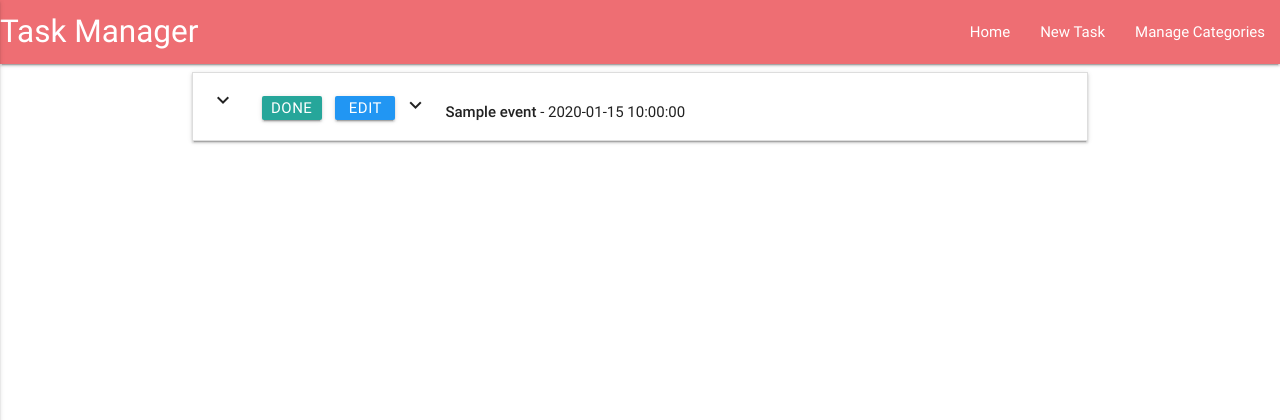
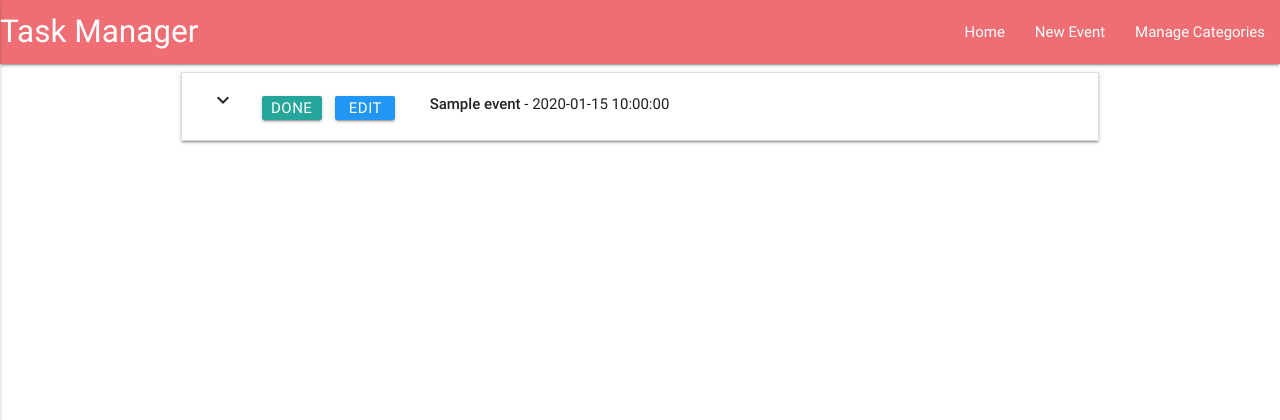
Before and after one commit to TiffanyDonner/pet-task-manager, a Flask app: page / in a window 1280 px wide. Shown: the top 420 px of the page. Run offline with Flask 2, Linux system fonts and the light colour scheme; a database or web service that is not in the repository returns one stand-in record (values such as "Sample title"); some libraries are stand-ins or nearby versions.

Commit message:
Final commit of lesson before customizing for project

```diff
--- a/templates/base.html
+++ b/templates/base.html
@@ -15,12 +15,12 @@
                 <a href="#" data-activates="mobile-demo" class="button-collapse"><i class="material-icons">menu</i></a>
                 <ul id="nav-mobile" class="right hide-on-med-and-down">
                     <li><a href="{{url_for('get_events')}}">Home</a></li>
-                    <li><a href="{{url_for('add_event')}}">New Task</a></li>
+                    <li><a href="{{url_for('add_event')}}">New Event</a></li>
                     <li><a href="{{url_for('get_categories')}}">Manage Categories</a></li>
                 </ul>
                 <ul class="side-nav" id="mobile-demo">
                     <li><a href="{{url_for('get_events')}}">Home</a></li>
-                    <li><a href="{{url_for('add_event')}}">New Task</a></li>
+                    <li><a href="{{url_for('add_event')}}">New Event</a></li>
                     <li><a href="{{url_for('get_categories')}}">Manage Categories</a></li>
                 </ul>
             </div>
--- a/templates/events.html
+++ b/templates/events.html
@@ -1,26 +1,27 @@
-{% extends 'base.html' %}
-{% block content %}
+{% extends 'base.html'%} {% block content %}
+<div class="row">
     <ul class="collapsible" data-collapsible="accordion">
         {% for event in events %}
         <li>
             <div class="collapsible-header">
                 <div class="col s3">
                     <i class="material-icons">expand_more</i>
-                    <a href="{{url_for('complete_event', event_id=event._id)}}" class="waves-effect waves-light btn btn_small">Done</a>
+                    <a href="{{url_for('delete_event', event_id=event._id)}}" class="waves-effect waves-light btn btn_small">Done</a>
                     <a href="{{url_for('edit_event', event_id=event._id)}}" class="waves-effect waves-light btn btn_small blue">Edit</a>
 
                 </div>
                 <div class=" event_header col s9">
-                    <i class="material-icons">expand_more</i><strong>{{event.event_name}}</strong> - {{event.due_date}}
+                    <strong>{{event.event_name}}</strong> - {{event.due_date}}
                 </div>
             </div>
             <div class="collapsible-body">
                 <span>
-                    {{event.event_discription}}
-                </span>
+                {{event.event_description}}
+            </span>
             </div>
         </li>
         {% endfor %}
+
     </ul>
-
+</div>
 {% endblock %}
```
